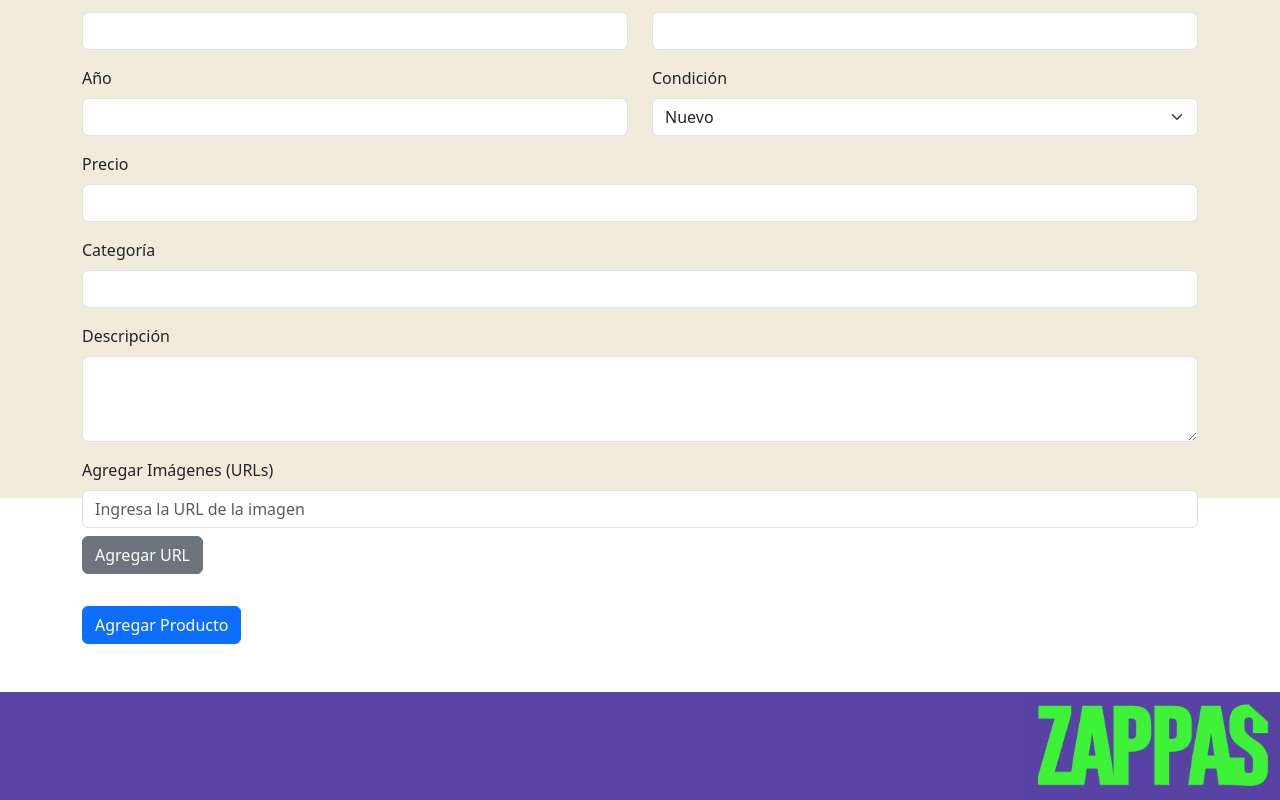
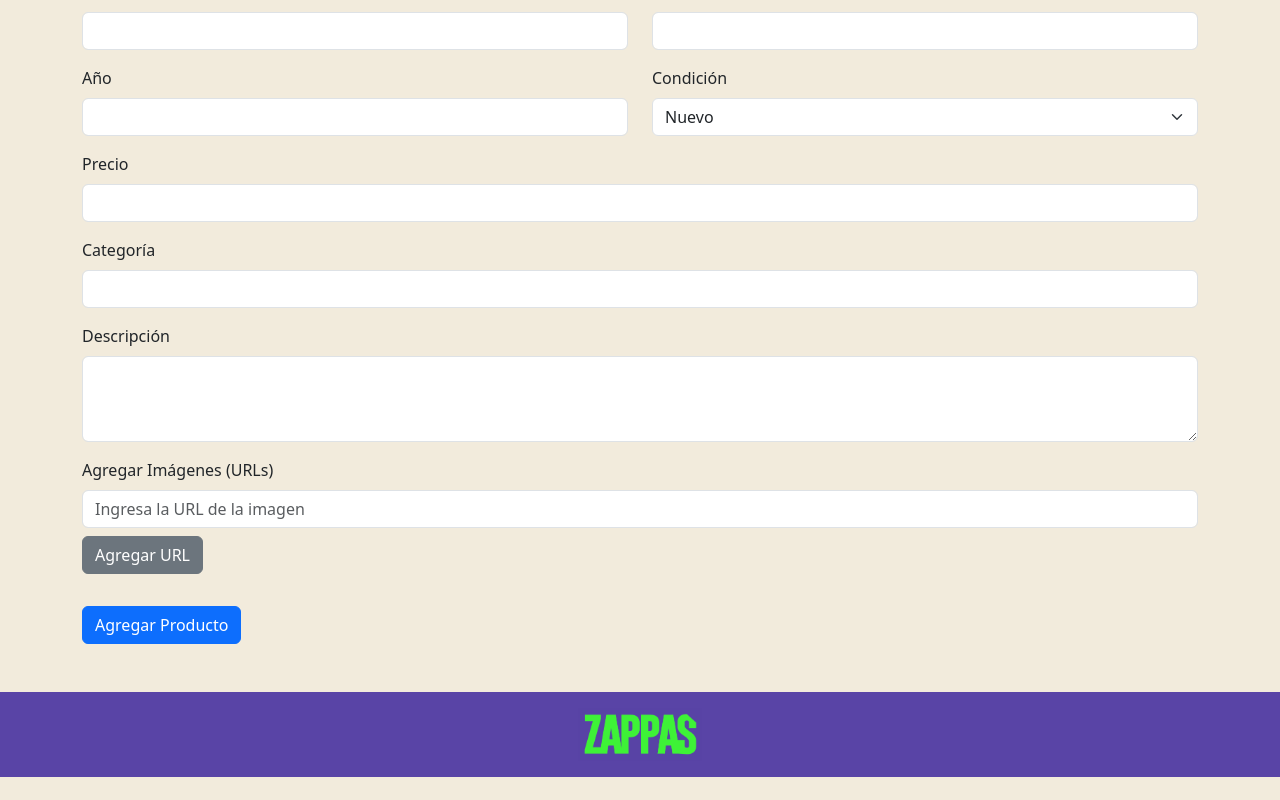
Before and after one commit to DICAVI86/ProyectoFinal_G60_Zappas, a React (Vite) app in the folder frontend/: page /crearproducto in a window 1280 px wide. Shown: the part 302-1102 px from the top of the page. After the commit the page ends 1079 px from the top, so only its background shows below. Built offline with nearby package versions, Linux system fonts and the light colour scheme.

Commit message:
Actualización de CSS, Perfil.jsx, CrearProducto.jsx

```diff
--- a/frontend/src/App.css
+++ b/frontend/src/App.css
@@ -4,6 +4,7 @@ body {
   margin: 0;
   display: flex;
   flex-direction: column;
+  background-color: #F2EBDC;
 }
 
 ul {
@@ -14,32 +15,40 @@ ul {
   display: flex;
   flex-direction: column;
   min-height: 100vh;
+  background-color: inherit;
 }
 
 main {
   flex: 1;
+  display: flex;
+  flex-direction: column;
 }
+
+.footer {
+  background-color: #5944A6;
+  display: flex;
+  justify-content: center;
+  align-items: center;
+  padding: 1rem;
+  margin-top: auto;
+}
+
 
 h1 {
   color: #3EF238 !important;
 }
 
 .custom-body-bg {
+  display: flex;
+  flex-direction: column;
+  min-height: 100vh;
   background-color: #F2EBDC;
-    min-height: 100vh;
-    flex-direction: column;
 }
+
 
 .custom-card-item-cart {
   border: solid;
   display: flex;
-}
-
-.footer {
-    height: auto;
-    background-color: #5944A6;
-    display: flex;
-    justify-content: end;
 }
 
 .heart-icon {
@@ -72,7 +81,7 @@ h1 {
 }
 
 .custom-navbar {
-    background-color: #5944A6; /* Color de fondo proporcionado */
+  background-color: #5944A6;
   color: white !important;
 }
 
@@ -82,7 +91,7 @@ h1 {
 }
 
 .nav-link-hover:hover {
-    color: #f2ebdc; /* Color para el hover */
+  color: #f2ebdc;
 }
 
 .badge {
--- a/frontend/src/App.jsx
+++ b/frontend/src/App.jsx
@@ -25,7 +25,9 @@ function App() {
       <CartProvider>
         <AuthProvider>
           <FavoritosProvider>
+            <div className="custom-body-bg">
               <Navegador />
+              <main>
                 <Routes>
                   <Route path="/" element={<Home />} />
                   <Route path="/iniciosesion" element={<InicioSesion />} />
@@ -36,9 +38,11 @@ function App() {
                   <Route path="/favoritos" element={<Favoritos />} />
                   <Route path="/carro" element={<Carro />} />
                 </Routes>
+              </main>
+              <Footer />
+            </div>
           </FavoritosProvider>
         </AuthProvider>
-        <Footer />
       </CartProvider>
     </BrowserRouter>
 
--- a/frontend/src/components/Footer.jsx
+++ b/frontend/src/components/Footer.jsx
@@ -6,7 +6,7 @@ function Footer() {
     <div className='footer'>
         <img src={logoPrimary}
              alt=""
-             style={{ width: "20%", height: "auto" }}/>
+             style={{ width: "10%", height: "auto" }}/>
     </div>
   )
 }
--- a/frontend/src/views/CrearProducto.jsx
+++ b/frontend/src/views/CrearProducto.jsx
@@ -132,8 +132,7 @@ function CrearProducto() {
                 onChange={(e) => setCondicion(e.target.value)}
               >
                 <option value="Nuevo">Nuevo</option>
-                <option value="Medio">Medio</option>
-                <option value="Bastante">Bastante</option>
+                <option value="Usado">Usado</option>
               </Form.Select>
             </Form.Group>
           </Col>
--- a/frontend/src/views/Perfil.jsx
+++ b/frontend/src/views/Perfil.jsx
@@ -1,7 +1,7 @@
 import React, { useState, useEffect } from "react";
 import { Container, Row, Col, Card, Button, Alert } from "react-bootstrap";
 import { useNavigate } from "react-router-dom";
-import api from "../services/api";
+import api from "../services/api";  // Asegúrate de que esta ruta esté correcta
 
 function Perfil() {
   const [userProducts, setUserProducts] = useState([]); // Inicializa como array vacío
@@ -9,10 +9,10 @@ function Perfil() {
   const [error, setError] = useState(null);
   const navigate = useNavigate();
 
-  // Función para obtener productos
+  // Función para obtener productos del usuario autenticado
   const fetchUserProducts = async () => {
     try {
-      const response = await api.get("/products", {
+      const response = await api.get("/products/user", {  // Cambié la URL aquí
         headers: {
           "Cache-Control": "no-cache",
         },
@@ -31,12 +31,9 @@ function Perfil() {
     }
   };
 
-
-
-
   useEffect(() => {
-    fetchUserProducts();
-  }, []);
+    fetchUserProducts(); // Llamamos a la función al cargar el componente
+  }, []); // Solo se ejecuta una vez cuando se carga el componente
 
   const handleAddProduct = () => {
     navigate("/crearproducto");
```
Lines whose indentation alone changed are shown as unchanged.
